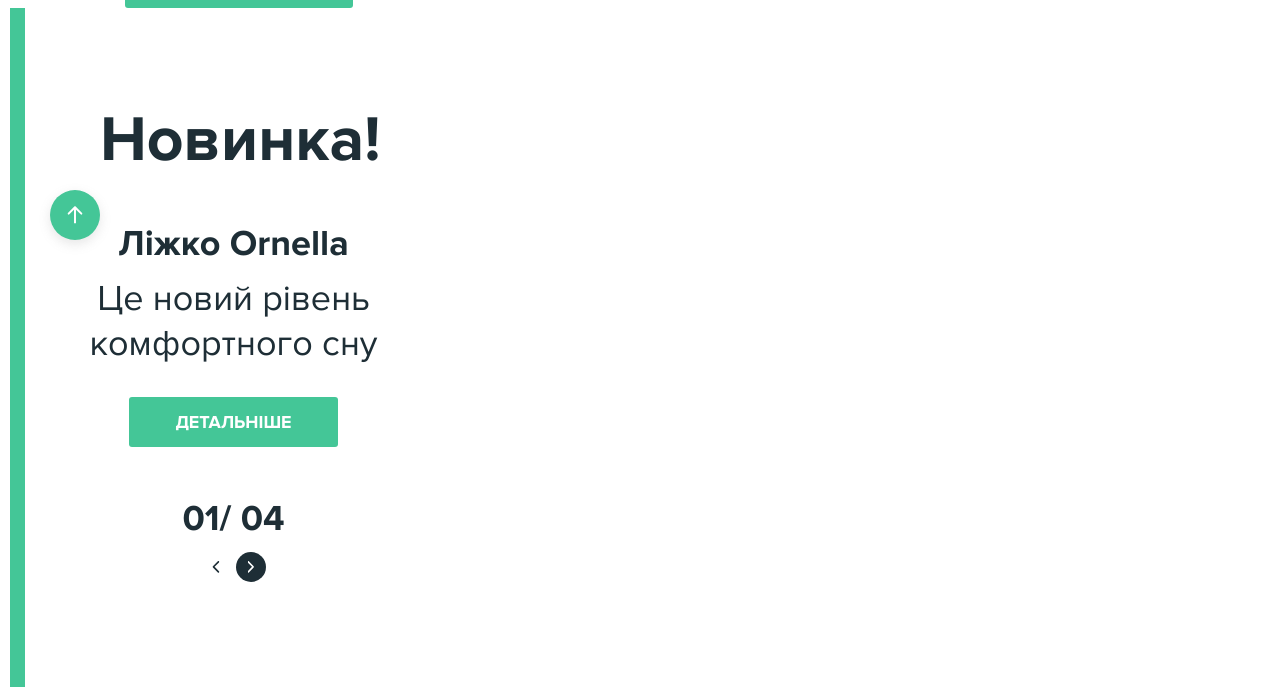
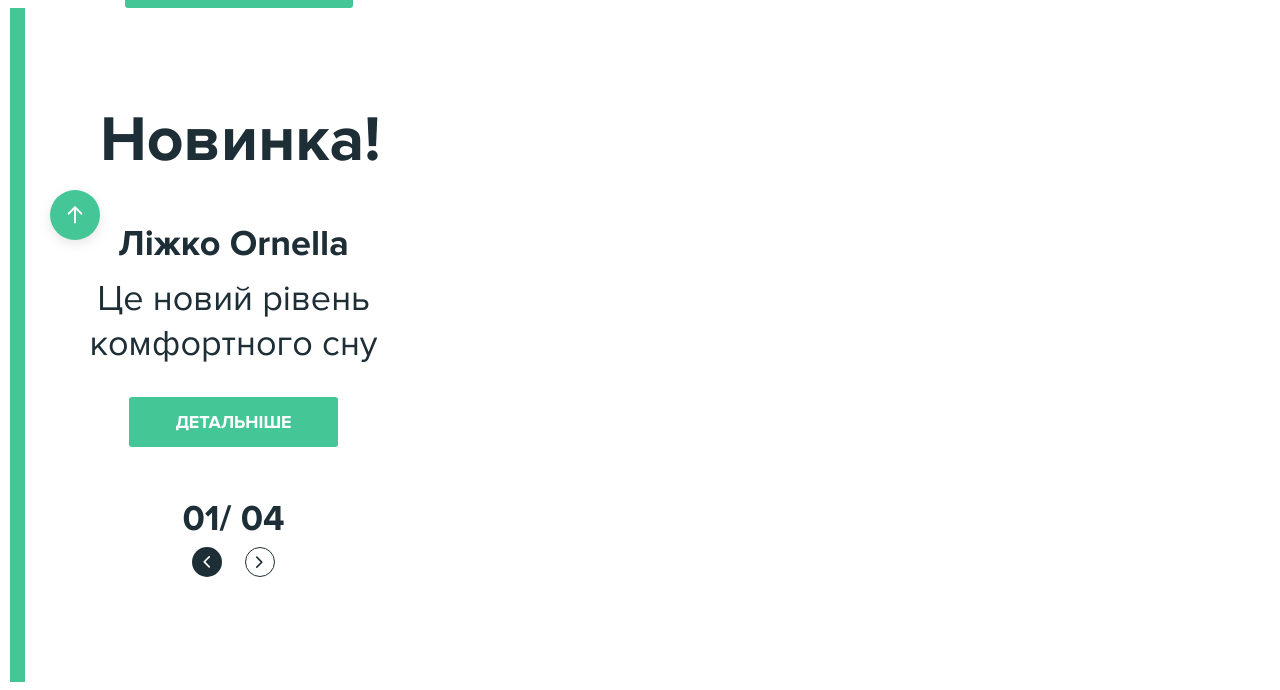
Before and after one commit to Divavio/furniture, a website: page index.html in a window 1280 px wide. Shown: the part 110-800 px from the top of the page. Drawn offline with nearby package versions, Linux system fonts and the light colour scheme; files whose address does not match are found by name.

Commit message:
add sliders

```diff
--- /dev/null
+++ b/css/slick.css
@@ -0,0 +1,119 @@
+/* Slider */
+.slick-slider
+{
+    position: relative;
+
+    display: block;
+    box-sizing: border-box;
+
+    -webkit-user-select: none;
+       -moz-user-select: none;
+        -ms-user-select: none;
+            user-select: none;
+
+    -webkit-touch-callout: none;
+    -khtml-user-select: none;
+    -ms-touch-action: pan-y;
+        touch-action: pan-y;
+    -webkit-tap-highlight-color: transparent;
+}
+
+.slick-list
+{
+    position: relative;
+
+    display: block;
+    overflow: hidden;
+
+    margin: 0;
+    padding: 0;
+}
+.slick-list:focus
+{
+    outline: none;
+}
+.slick-list.dragging
+{
+    cursor: pointer;
+    cursor: hand;
+}
+
+.slick-slider .slick-track,
+.slick-slider .slick-list
+{
+    -webkit-transform: translate3d(0, 0, 0);
+       -moz-transform: translate3d(0, 0, 0);
+        -ms-transform: translate3d(0, 0, 0);
+         -o-transform: translate3d(0, 0, 0);
+            transform: translate3d(0, 0, 0);
+}
+
+.slick-track
+{
+    position: relative;
+    top: 0;
+    left: 0;
+
+    display: block;
+    margin-left: auto;
+    margin-right: auto;
+}
+.slick-track:before,
+.slick-track:after
+{
+    display: table;
+
+    content: '';
+}
+.slick-track:after
+{
+    clear: both;
+}
+.slick-loading .slick-track
+{
+    visibility: hidden;
+}
+
+.slick-slide
+{
+    display: none;
+    float: left;
+
+    height: 100%;
+    min-height: 1px;
+}
+[dir='rtl'] .slick-slide
+{
+    float: right;
+}
+.slick-slide img
+{
+    display: block;
+}
+.slick-slide.slick-loading img
+{
+    display: none;
+}
+.slick-slide.dragging img
+{
+    pointer-events: none;
+}
+.slick-initialized .slick-slide
+{
+    display: block;
+}
+.slick-loading .slick-slide
+{
+    visibility: hidden;
+}
+.slick-vertical .slick-slide
+{
+    display: block;
+
+    height: auto;
+
+    border: 1px solid transparent;
+}
+.slick-arrow.slick-hidden {
+    display: none;
+}
--- a/css/style.css
+++ b/css/style.css
@@ -242,6 +242,11 @@
     border-left: 15px solid #44C697;
     max-width: 432px;
     text-align: center;
+    position: relative;
+}
+
+.header-one__item .slick-initialized .slick-slide {
+    display: block;
 }
 
 .header-one__main_title {
@@ -256,6 +261,10 @@
     font-size: 36px;
     line-height: 45px;
     padding-bottom: 10px;
+}
+
+.header-one__count {
+    padding-bottom: 140px;
 }
 
 .header-one__text {
@@ -295,6 +304,28 @@
     transform: translate(-50%, -50%);
 }
 
+.header-one__wrapper .slick-arrow {
+    top: 80%;
+    border: 1px solid #1E2E36;
+}
+
+.header-one__wrapper .slick-prev {
+    left: 40%;
+}
+
+.header-one__wrapper .slick-next {
+    right: 40%;
+}
+
+.header-one__wrapper .slick-disabled {
+    background-color: #1E2E36;
+    border: none;
+}
+
+.header-one__wrapper .slick-disabled svg path {
+    fill: #fff;
+}
+
 .advantages {
     padding: 100px 0;
 }
@@ -316,6 +347,10 @@
     flex-direction: column;
     justify-content: end;
     cursor: pointer;
+}
+
+.slick-track .advantages__item {
+    display: flex;
 }
 
 .advantages__item--furniture {
@@ -347,6 +382,48 @@
     display: block;
     color: #fff;
     padding: 0 30px 30px;
+}
+
+.slick-arrow {
+    position: absolute;
+    content: '';
+    top: 50%;
+    width: 30px;
+    height: 30px;
+    background-color: inherit;
+    border-radius: 50%;
+    border: 1px solid #fff;
+    z-index: 1;
+    display: flex;
+    align-items: center;
+    justify-content: center;
+    cursor: pointer;
+}
+
+.slick-prev {
+    left: 15px;
+}
+
+.slick-next {
+    right: 15px;
+    transform: rotate(180deg);
+}
+
+.advantages__wrapper .slick-disabled {
+    background-color: #fff;
+    border: none;
+}
+
+.advantages__wrapper .slick-disabled svg path {
+    fill: #1E2E36;
+}
+
+.slick-track {
+    display: flex;
+}
+
+.advantages__item+.advantages__item {
+    margin-left: 30px;
 }
 
 .categories {
@@ -637,12 +714,9 @@
 }
 
 .footer-bottom {
-    display: flex;
-    justify-content: space-between;
     font-size: 14px;
     line-height: 17px;
     margin-bottom: 15px;
-    align-items: flex-end;
 }
 
 .footer-bottom__text img {
--- a/index.html
+++ b/index.html
@@ -7,6 +7,7 @@
     <meta name="viewport" content="width=device-width, initial-scale=1.0">
     <title>Furniture</title>
     <link rel="stylesheet" href="css/reset.css">
+    <link rel="stylesheet" href="css/slick.css" />
     <link rel="stylesheet" href="css/style.css">
 </head>
 
@@ -184,19 +185,35 @@
         <div class="header-one">
             <div class="container">
                 <div class="header-one__wrapper">
-                    <h1 class="header-one__main_title">Новинка!</h1>
-                    <h3 class="header-one__title">Ліжко Ornella</h3>
-                    <p class="header-one__text">Це новий рівень комфортного сну</p>
-                    <a href="#" class="header-one__link btn">Детальніше</a>
-                    <p class="header-one__count">01/ 04</p>
-                    <div class="header-one__inner">
-                        <button class="header-one__arrow header-one__arrow--left">
-                            <img class="header-one__arrow_img" src="images/icon/header/arrow_Left.svg" alt="arrow_Left">
-                        </button>
-                        <button class="header-one__arrow header-one__arrow--right">
-                            <img class="header-one__arrow_img" src="images/icon/header/arrow_Right.svg"
-                                alt="arrow_Right">
-                        </button>
+                    <div class="header-one__item">
+                        <h1 class="header-one__main_title">Новинка!</h1>
+                        <h3 class="header-one__title">Ліжко Ornella</h3>
+                        <p class="header-one__text">Це новий рівень комфортного сну</p>
+                        <a href="#" class="header-one__link btn">Детальніше</a>
+                        <p class="header-one__count">01/ 04</p>
+                    </div>
+                    <div class="header-one__item">
+                        <h1 class="header-one__main_title">Новинка!</h1>
+                        <h3 class="header-one__title">Ліжко Ornella</h3>
+                        <p class="header-one__text">Це новий рівень комфортного сну</p>
+                        <a href="#" class="header-one__link btn">Детальніше</a>
+                        <p class="header-one__count">02/ 04</p>
+                    </div>
+                    <div class="header-one__item">
+                        <h1 class="header-one__main_title">Новинка!</h1>
+                        <h3 class="header-one__title">Ліжко Ornella</h3>
+                        <p class="header-one__text">Це новий рівень комфортного сну</p>
+                        <a href="#" class="header-one__link btn">Детальніше</a>
+                        <p class="header-one__count">03/ 04</p>
+
+                    </div>
+                    <div class="header-one__item">
+                        <h1 class="header-one__main_title">Новинка!</h1>
+                        <h3 class="header-one__title">Ліжко Ornella</h3>
+                        <p class="header-one__text">Це новий рівень комфортного сну</p>
+                        <a href="#" class="header-one__link btn">Детальніше</a>
+                        <p class="header-one__count">04/ 04</p>
+
                     </div>
                 </div>
             </div>
@@ -206,6 +223,21 @@
         <div class="container">
             <h2 class="advantages__title title">Наші переваги</h2>
             <div class="advantages__wrapper">
+                <div class="advantages__item advantages__item--furniture">
+                    <h3 class="advantages__item-title">Меблі преміум класу</h3>
+                    <p class="advantages__item-descr">За 14 років на ринку меблів для дому ми стали надійними партнерами
+                        на ринку Вінницької області та України</p>
+                </div>
+                <div class="advantages__item advantages__item--reliability">
+                    <h3 class="advantages__item-title">Надійність</h3>
+                    <p class="advantages__item-descr">За 14 років на ринку меблів для дому ми стали надійними партнерами
+                        на ринку Вінницької області та України</p>
+                </div>
+                <div class="advantages__item advantages__item--delivery">
+                    <h3 class="advantages__item-title">Безкоштовна доставка</h3>
+                    <p class="advantages__item-descr">За 14 років на ринку меблів для дому ми стали надійними партнерами
+                        на ринку Вінницької області та України</p>
+                </div>
                 <div class="advantages__item advantages__item--furniture">
                     <h3 class="advantages__item-title">Меблі преміум класу</h3>
                     <p class="advantages__item-descr">За 14 років на ринку меблів для дому ми стали надійними партнерами
@@ -797,8 +829,6 @@
                 </div>
                 <div class="footer-bottom">
                     <p class="footer-bottom__text">© ТОВ Furniture, працюємо з 2006 року</p>
-                    <p class="footer-bottom__text"><img src="images/footer-logo.svg" alt=""> Глянець — розробка
-                        інтернет-магазинів</p>
                 </div>
             </div>
         </div>
@@ -807,6 +837,11 @@
         <img src="images/footer/arrow-up.svg" alt="arrow" class="arrow__img">
     </a>
 
+
+    <script src="https://ajax.googleapis.com/ajax/libs/jquery/3.6.1/jquery.min.js"></script>
+    <script src="js/slick.min.js"></script>
+    <script src="js/main.js"></script>
+
 </body>
 
 </html>
--- /dev/null
+++ b/js/main.js
@@ -0,0 +1,22 @@
+$(function () {
+    $('.header-one__wrapper').slick({
+        prevArrow: '<button type="button" class="slick-prev"><svg width="7" height="12" viewBox="0 0 7 12" fill="none" xmlns="http://www.w3.org/2000/svg"><path d="M0.478261 5.86955C0.478261 5.65916 0.556552 5.44879 0.712807 5.28839L5.63226 0.240819C5.9452 -0.0802729 6.45258 -0.0802729 6.76539 0.240819C7.0782 0.56178 7.0782 1.08227 6.76539 1.40339L2.41238 5.86955L6.76524 10.3357C7.07805 10.6568 7.07805 11.1773 6.76524 11.4982C6.45243 11.8194 5.94505 11.8194 5.63211 11.4982L0.712655 6.4507C0.556376 6.29022 0.478261 6.07986 0.478261 5.86955Z" fill="#1E2E36"/></svg></button>',
+        nextArrow: '<button type="button" class="slick-next"><svg width="7" height="12" viewBox="0 0 7 12" fill="none" xmlns="http://www.w3.org/2000/svg"><path d="M0.478261 5.86955C0.478261 5.65916 0.556552 5.44879 0.712807 5.28839L5.63226 0.240819C5.9452 -0.0802729 6.45258 -0.0802729 6.76539 0.240819C7.0782 0.56178 7.0782 1.08227 6.76539 1.40339L2.41238 5.86955L6.76524 10.3357C7.07805 10.6568 7.07805 11.1773 6.76524 11.4982C6.45243 11.8194 5.94505 11.8194 5.63211 11.4982L0.712655 6.4507C0.556376 6.29022 0.478261 6.07986 0.478261 5.86955Z" fill="#1E2E36"/></svg></button>',
+        infinite: false,
+    })
+
+
+
+
+    $('.advantages__wrapper').slick({
+        slidesToShow: 3,
+        slidesToScroll: 1,
+        prevArrow: '<button type="button" class="slick-prev"><svg width="7" height="12" viewBox="0 0 7 12" fill="none" xmlns="http://www.w3.org/2000/svg"><path d="M0.478261 5.86955C0.478261 5.65916 0.556552 5.44879 0.712807 5.28839L5.63226 0.240819C5.9452 -0.0802729 6.45258 -0.0802729 6.76539 0.240819C7.0782 0.56178 7.0782 1.08227 6.76539 1.40339L2.41238 5.86955L6.76524 10.3357C7.07805 10.6568 7.07805 11.1773 6.76524 11.4982C6.45243 11.8194 5.94505 11.8194 5.63211 11.4982L0.712655 6.4507C0.556376 6.29022 0.478261 6.07986 0.478261 5.86955Z" fill="white"/></svg></button>',
+        nextArrow: '<button type="button" class="slick-next"><svg width="7" height="12" viewBox="0 0 7 12" fill="none" xmlns="http://www.w3.org/2000/svg"><path d="M0.478261 5.86955C0.478261 5.65916 0.556552 5.44879 0.712807 5.28839L5.63226 0.240819C5.9452 -0.0802729 6.45258 -0.0802729 6.76539 0.240819C7.0782 0.56178 7.0782 1.08227 6.76539 1.40339L2.41238 5.86955L6.76524 10.3357C7.07805 10.6568 7.07805 11.1773 6.76524 11.4982C6.45243 11.8194 5.94505 11.8194 5.63211 11.4982L0.712655 6.4507C0.556376 6.29022 0.478261 6.07986 0.478261 5.86955Z" fill="white"/></svg></button>',
+        infinite: false,
+    });
+
+    $('.blog-page__slider').slick({
+
+    });
+});
--- /dev/null
+++ b/package.json
@@ -0,0 +1,5 @@
+{
+  "dependencies": {
+    "jquery": "^3.6.3"
+  }
+}
```
Also changed, not shown: images/icon/arrow.svg (added), js/slick.min.js (added), 1 other file.
